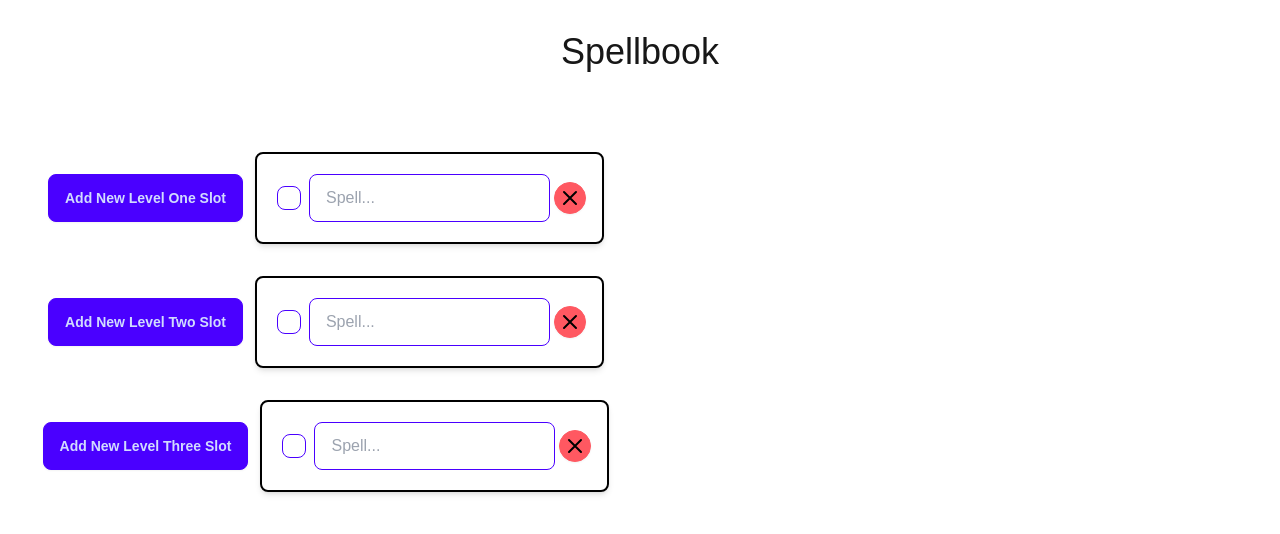
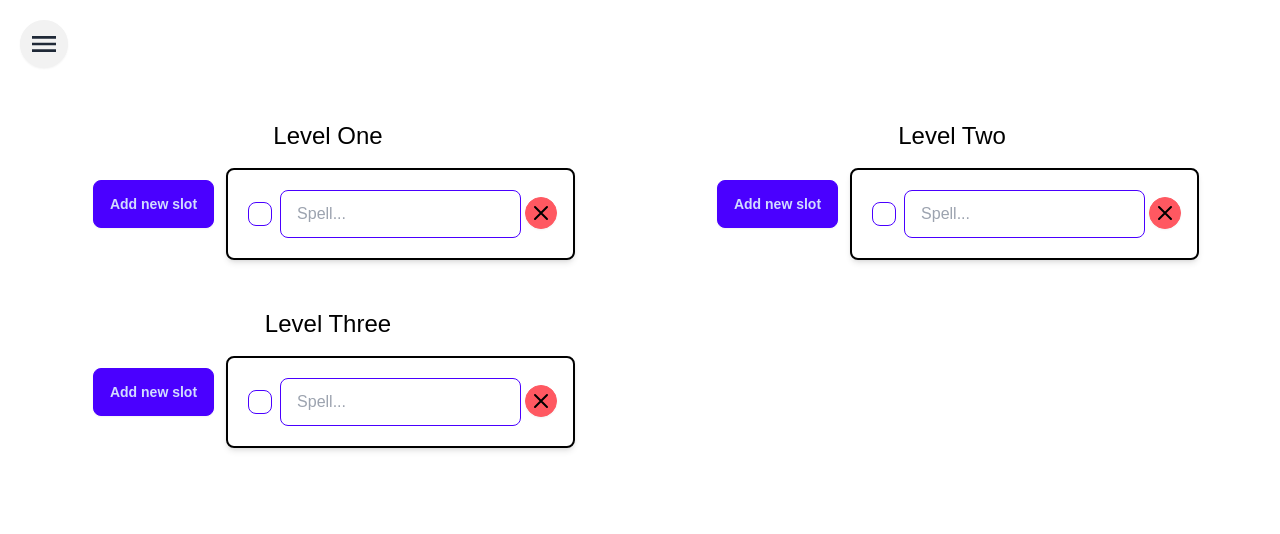
Before and after one commit to jh5287/spell-tracker, a Next.js app: page / in a window 1280 px wide. Shown: the top 534 px of the page. Built offline with nearby package versions, Linux system fonts and the light colour scheme.

Commit message:
Restructure page and add disable edit functionality

```diff
--- a/src/app/page.tsx
+++ b/src/app/page.tsx
@@ -3,14 +3,37 @@ import { useState } from "react";
 import SpellLevel from "../components/SpellLevel";
 export default function Home() {
 
+  const [disableRemove, setDisableRemove] = useState<boolean>(false);
 
   return (
     <div className="min-h-screen bg-background text-foreground">
-      <h1 className="text-4xl text-center p-8">Spellbook</h1>
-      <div className="flex flex-col items-center justify-center w-[50%] p-8">
-          <SpellLevel level="One" />
-          <SpellLevel level="Two" />
-          <SpellLevel level="Three" />
+      <label className="btn btn-circle swap swap-rotate m-5">
+      {/* this hidden checkbox controls the state */}
+     <input type="checkbox" onChange={() => setDisableRemove(!disableRemove)}/>
+      {/* hamburger icon */}
+        <svg
+    className="swap-off fill-current"
+    xmlns="http://www.w3.org/2000/svg"
+    width="32"
+    height="32"
+    viewBox="0 0 512 512">
+    <path d="M64,384H448V341.33H64Zm0-106.67H448V234.67H64ZM64,128v42.67H448V128Z" />
+      </svg>
+      {/* close icon */}
+      <svg
+    className="swap-on fill-current"
+    xmlns="http://www.w3.org/2000/svg"
+    width="32"
+    height="32"
+    viewBox="0 0 512 512">
+    <polygon
+      points="400 145.49 366.51 112 256 222.51 145.49 112 112 145.49 222.51 256 112 366.51 145.49 400 256 289.49 366.51 400 400 366.51 289.49 256 400 145.49" />
+      </svg>
+      </label>
+      <div className="grid grid-cols-2 gap-8 p-8 ">
+          <SpellLevel level="One" disableRemove={disableRemove}/>
+          <SpellLevel level="Two" disableRemove={disableRemove}/>
+          <SpellLevel level="Three" disableRemove={disableRemove}/>
       </div>
     </div>
   );
--- a/src/components/SpellLevel.tsx
+++ b/src/components/SpellLevel.tsx
@@ -3,26 +3,35 @@ import { useState } from "react";
 
 interface SpellLevelProps {
     level: string;
+    disableRemove: boolean;
   }
 
-const SpellLevel: React.FC<SpellLevelProps> = ({level}) => {
+const SpellLevel: React.FC<SpellLevelProps> = ({level, disableRemove}) => {
     const [lvl, setLvl] = useState<number[]>([1]);
     const addNewSlot = () => {
+        if (lvl.length != 4 && !disableRemove){
             setLvl([...lvl, Date.now()]);
+        }
       };
       const removeSlot = (index: number) => {
+        if (lvl.length != 1 && !disableRemove){
         setLvl(lvl.filter((slot) => slot !== index));
+        }
       };
     return (
-        <div className="flex flex-row items-center justify-center m-4">
-            <button onClick={() => addNewSlot()} className="btn btn-primary m-3">
-            Add New Level {level} Slot
+        <div className="flex flex-col items-center">
+        <h1 className="text-2xl text-black">Level {level}</h1>
+        <div className="flex flex-row  justify-center m-4">
+
+            <button onClick={() => addNewSlot()} className={disableRemove? "hidden": "btn btn-primary m-3"}>
+                Add new slot
                   </button>
                   <div className="flex flex-col items-center">
                   {lvl.map((slot) => (
             <div key={slot} className="m-0 p-4 rounded-lg shadow-md border-black border-2 flex flex-row items-center">
               <input type="checkbox" className="checkbox m-1 checkbox-primary" />
               <input type="text" className="input input-bordered input-primary m-1 text-white" placeholder="Spell..." />
+              <div className={disableRemove ? "hidden w-6" : ""}>
                   <button onClick={() => removeSlot(slot)} className="btn btn-circle btn-sm btn-error">
                       <svg
                         xmlns="http://www.w3.org/2000/svg"
@@ -38,7 +47,9 @@ const SpellLevel: React.FC<SpellLevelProps> = ({level}) => {
                         </svg>
                   </button>
               </div>
+            </div>
                   ))}
+                  </div>
         </div>
         </div>
     )}
```
Lines whose indentation alone changed are shown as unchanged.
